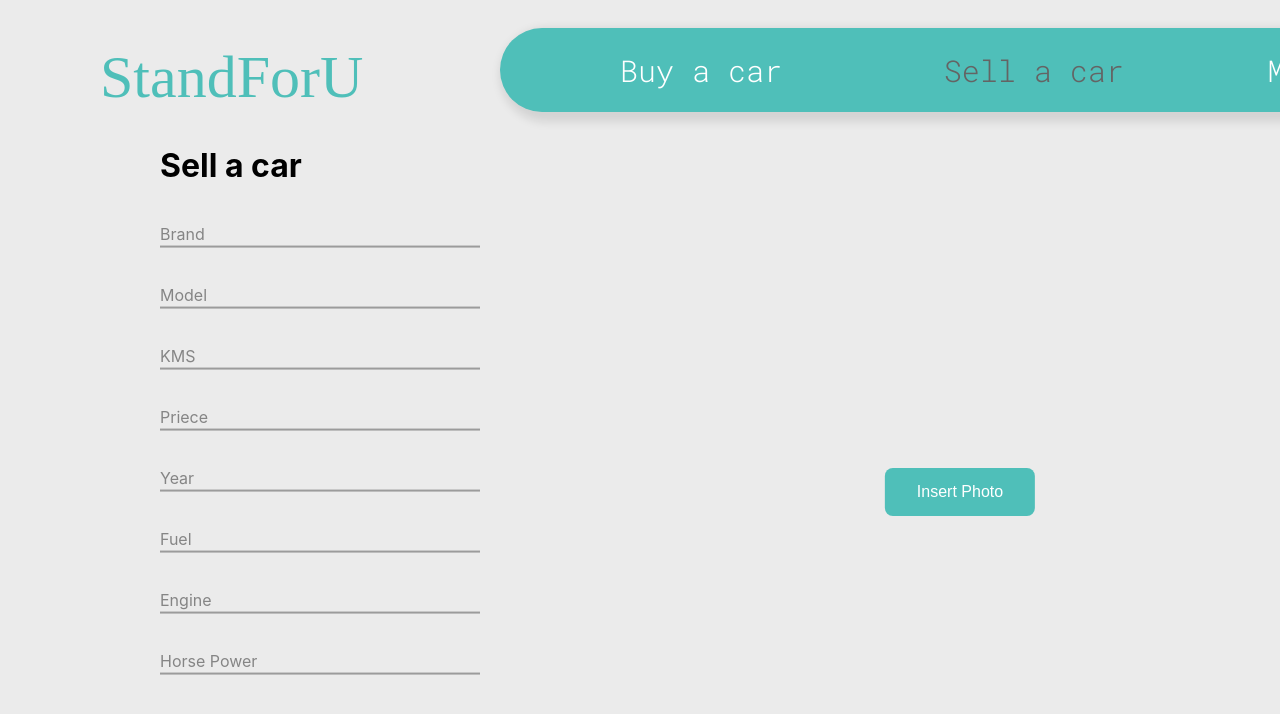
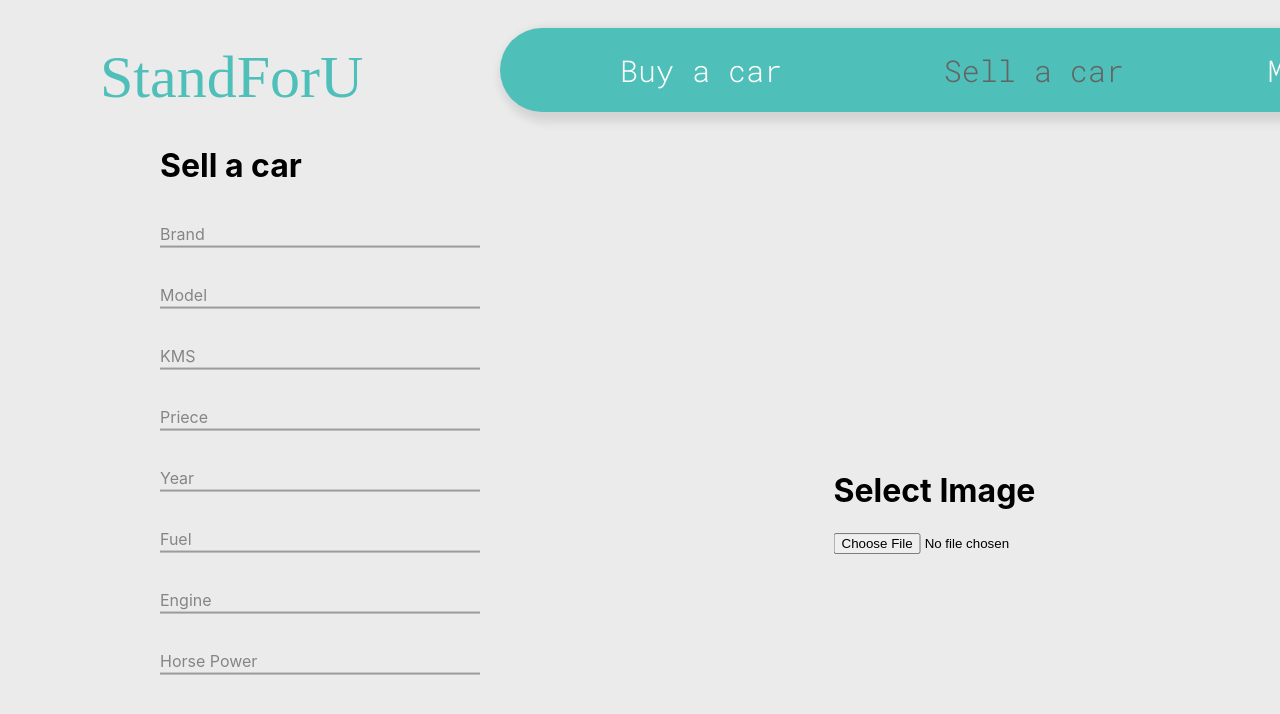
Before and after one commit to JoaoantonioViegas/StandForU, a React (Create React App) app in the folder standforu/: page /Sell-car in a window 1280 px wide. Shown: the top 714 px of the page. Built offline with nearby package versions, Linux system fonts and the light colour scheme; a web font is replaced by a local one.

Commit message:
select photo

```diff
--- a/standforu/src/App.css
+++ b/standforu/src/App.css
@@ -3,3 +3,6 @@
     padding: 0;
     width: 100%;
 }
+*{
+    scroll-behavior: smooth;
+}
--- a/standforu/src/components/pages/SellCar.js
+++ b/standforu/src/components/pages/SellCar.js
@@ -1,8 +1,28 @@
-import React from 'react'
+import React, { Component } from "react";
 import Navbar from '../layout/Navbar'
 import './Sellcar.css';
 
-function SellCar() {
+class SellCar extends Component {
+  constructor(props) {
+    super(props);
+    this.state = {
+      image: null
+    };
+
+   // if we are using arrow function binding in not required
+   //  this.onImageChange = this.onImageChange.bind(this);
+  }
+
+  onImageChange = event => {
+    if (event.target.files && event.target.files[0]) {
+      let img = event.target.files[0];
+      this.setState({
+        image: URL.createObjectURL(img)
+      });
+    }
+  };
+
+  render() {
     return (
       <div>
           <Navbar link="sellacar"/>
@@ -41,7 +61,9 @@
 
             <div id="split_right">
                 <div class="centered">
-                <button className='insertphoto'> Insert Photo </button>
+                  <img src={this.state.image} />
+                  <h1>Select Image</h1>
+                  <input type="file" name="myImage" onChange={this.onImageChange} />
                 </div>
             </div>
 
@@ -49,5 +71,6 @@
       </div>
     )
   }
+}
 
 export default SellCar
```
Lines whose indentation alone changed are shown as unchanged.
